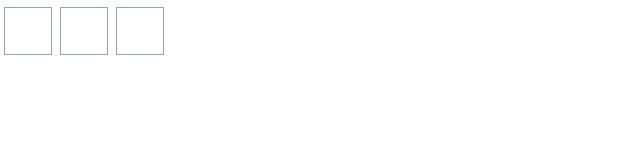
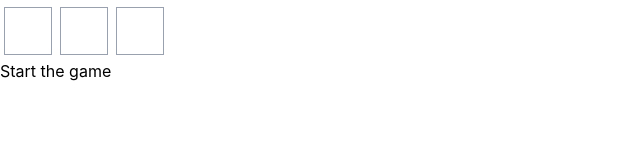
Before and after one commit to sasamir10/tic-tac-toe, a React (Vite) app: page / in a window 1280 px wide. Shown: the part 133-282 px from the top of the page, without its empty margins (0-640 px from the left). Built offline with nearby package versions, Linux system fonts and the light colour scheme.

Commit message:
refactor: lift game state from Board to Game component

```diff
--- a/src/App.jsx
+++ b/src/App.jsx
@@ -115,6 +115,21 @@ export default function Game() {
         setHistory([...history, newSquares]);
     }
 
+    const moves = history.map((squares, move) => {
+        let description;
+
+        if (move > 0) {
+            description = `Go to move # ${move}`;
+        } else {
+            description = `Start the game`;
+        }
+        return (
+            <li>
+                <button>{description}</button>
+            </li>
+        );
+    });
+
     return (
         <>
             <div>
@@ -125,7 +140,7 @@ export default function Game() {
                 />
             </div>
             <div>
-                <ol>{/*TBD*/}</ol>
+                <ol>{moves}</ol>
             </div>
         </>
     );
```
